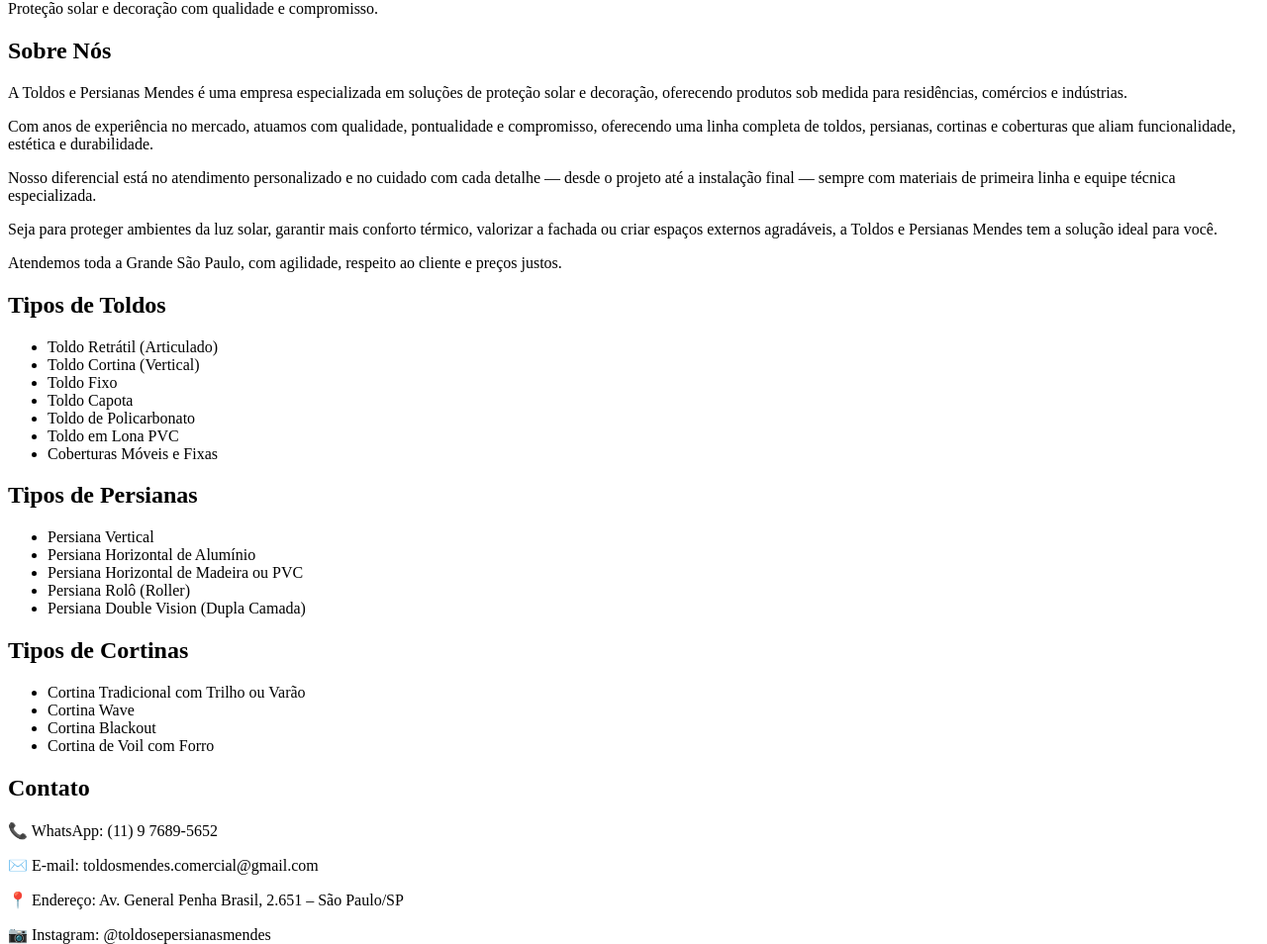
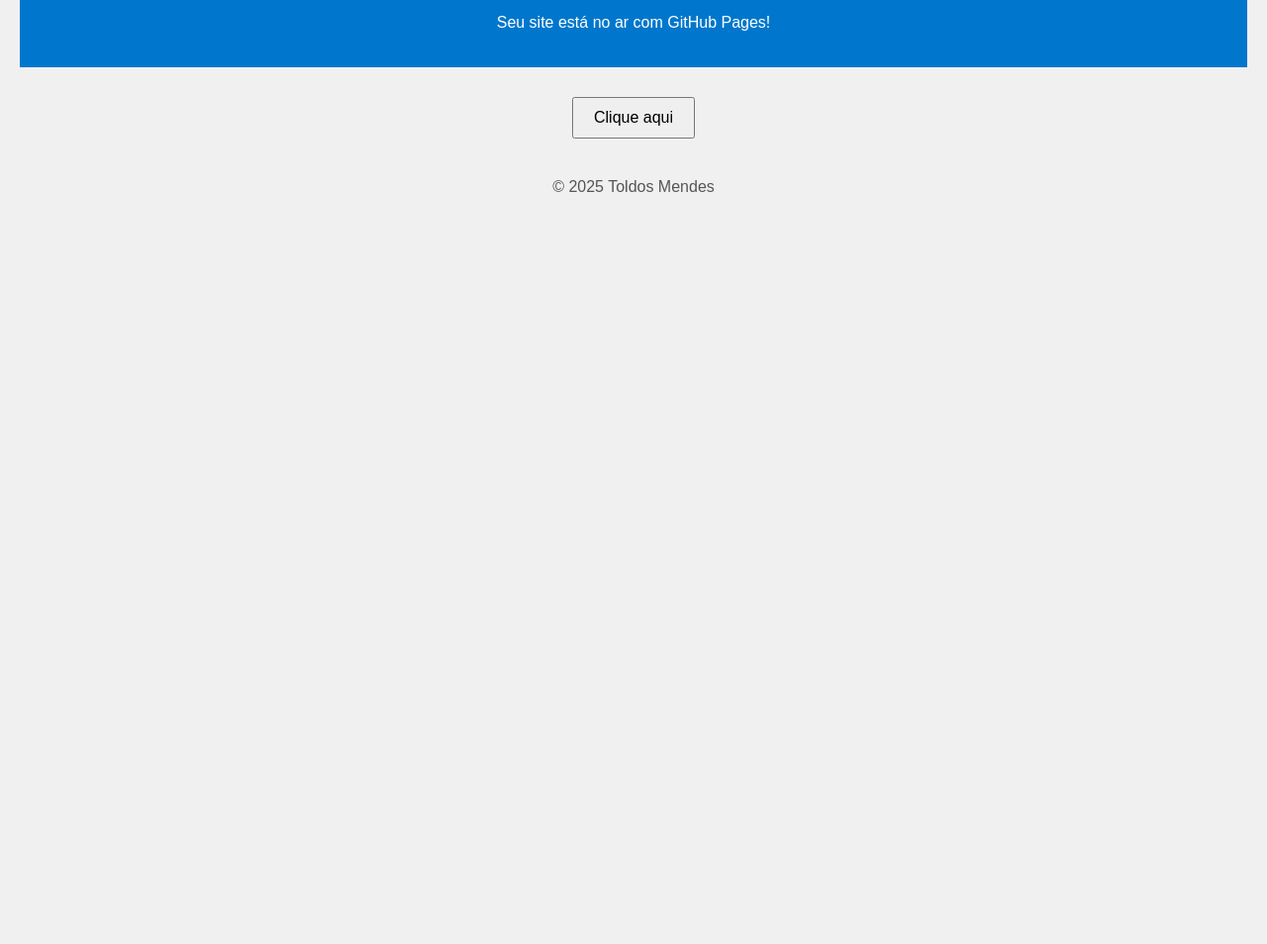
Before and after one commit to toldosmendes/toldosmendes, a plain HTML site: page index.html in a window 1280 px wide. Shown: the part 106-1060 px from the top of the page at 99% size. After the commit the page ends 800 px from the top, so only its background shows below. Drawn offline with Linux system fonts and the light colour scheme.

Commit message:
Add files via upload

```diff
--- a/index.html
+++ b/index.html
@@ -1,68 +1,52 @@
-
 <!DOCTYPE html>
-<html lang="pt-br">
+<html lang="pt-BR">
 <head>
-    <meta charset="UTF-8">
-    <meta name="viewport" content="width=device-width, initial-scale=1.0">
-    <title>Toldos e Persianas Mendes</title>
-    <link rel="stylesheet" href="assets/css/style.css">
+  <meta charset="UTF-8" />
+  <title>Toldos Mendes</title>
+  <style>
+    body {
+      font-family: Arial, sans-serif;
+      text-align: center;
+      background: #f0f0f0;
+      margin: 0;
+      padding: 20px;
+    }
+    header {
+      background: #0077cc;
+      color: white;
+      padding: 20px 0;
+      margin-bottom: 30px;
+    }
+    button {
+      padding: 10px 20px;
+      font-size: 16px;
+      cursor: pointer;
+    }
+    footer {
+      margin-top: 40px;
+      color: #555;
+    }
+  </style>
 </head>
 <body>
-    <header>
-        <img src="assets/img/logo.png" alt="Logo Toldos e Persianas Mendes" class="logo">
-        <h1>Toldos e Persianas Mendes</h1>
-        <p>Proteção solar e decoração com qualidade e compromisso.</p>
-    </header>
+  <header>
+    <h1>Bem-vindo ao Toldos Mendes</h1>
+    <p>Seu site está no ar com GitHub Pages!</p>
+  </header>
 
-    <section class="sobre">
-        <h2>Sobre Nós</h2>
-        <p>A Toldos e Persianas Mendes é uma empresa especializada em soluções de proteção solar e decoração, oferecendo produtos sob medida para residências, comércios e indústrias.</p>
-        <p>Com anos de experiência no mercado, atuamos com qualidade, pontualidade e compromisso, oferecendo uma linha completa de toldos, persianas, cortinas e coberturas que aliam funcionalidade, estética e durabilidade.</p>
-        <p>Nosso diferencial está no atendimento personalizado e no cuidado com cada detalhe — desde o projeto até a instalação final — sempre com materiais de primeira linha e equipe técnica especializada.</p>
-        <p>Seja para proteger ambientes da luz solar, garantir mais conforto térmico, valorizar a fachada ou criar espaços externos agradáveis, a Toldos e Persianas Mendes tem a solução ideal para você.</p>
-        <p>Atendemos toda a Grande São Paulo, com agilidade, respeito ao cliente e preços justos.</p>
-    </section>
+  <main>
+    <button onclick="mostrarMensagem()">Clique aqui</button>
+    <p id="mensagem"></p>
+  </main>
 
-    <section class="produtos">
-        <h2>Tipos de Toldos</h2>
-        <ul>
-            <li>Toldo Retrátil (Articulado)</li>
-            <li>Toldo Cortina (Vertical)</li>
-            <li>Toldo Fixo</li>
-            <li>Toldo Capota</li>
-            <li>Toldo de Policarbonato</li>
-            <li>Toldo em Lona PVC</li>
-            <li>Coberturas Móveis e Fixas</li>
-        </ul>
+  <footer>
+    <p>© 2025 Toldos Mendes</p>
+  </footer>
 
-        <h2>Tipos de Persianas</h2>
-        <ul>
-            <li>Persiana Vertical</li>
-            <li>Persiana Horizontal de Alumínio</li>
-            <li>Persiana Horizontal de Madeira ou PVC</li>
-            <li>Persiana Rolô (Roller)</li>
-            <li>Persiana Double Vision (Dupla Camada)</li>
-        </ul>
-
-        <h2>Tipos de Cortinas</h2>
-        <ul>
-            <li>Cortina Tradicional com Trilho ou Varão</li>
-            <li>Cortina Wave</li>
-            <li>Cortina Blackout</li>
-            <li>Cortina de Voil com Forro</li>
-        </ul>
-    </section>
-
-    <section class="contato">
-        <h2>Contato</h2>
-        <p>📞 WhatsApp: (11) 9 7689-5652</p>
-        <p>✉️ E-mail: toldosmendes.comercial@gmail.com</p>
-        <p>📍 Endereço: Av. General Penha Brasil, 2.651 – São Paulo/SP</p>
-        <p>📷 Instagram: @toldosepersianasmendes</p>
-    </section>
-
-    <footer>
-        <p>&copy; 2025 Toldos e Persianas Mendes. Todos os direitos reservados.</p>
-    </footer>
+  <script>
+    function mostrarMensagem() {
+      document.getElementById('mensagem').innerText = 'Obrigado por visitar o nosso site!';
+    }
+  </script>
 </body>
 </html>
```
